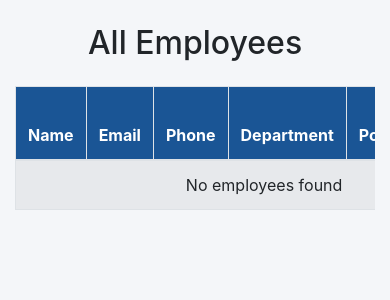
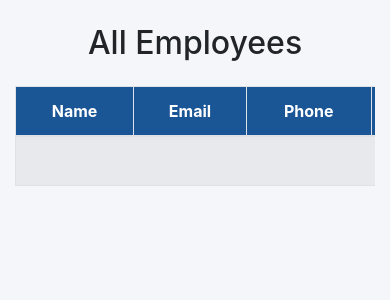
Before and after one commit to silpasaseendran/Office-Management-System, a Django app: page /employees/ in a window 390 px wide. Shown: the top 300 px of the page. Run offline with Django 5.2, Linux system fonts and the light colour scheme; data that the repository does not hold is empty; some libraries are stand-ins or nearby versions.

Commit message:
added employeelist responsive

```diff
--- a/officeapp/templates/employee_list.html
+++ b/officeapp/templates/employee_list.html
@@ -16,6 +16,25 @@
     background-color: #1a5595 !important;
     color: white !important;
 }
+table {
+    min-width: 900px;   /* prevent squeezing */
+}
+
+/* TEXT CONTROL */
+td, th {
+    white-space: nowrap;   /* avoid breaking small */
+}
+
+/* MOBILE SCROLL SMOOTH */
+.table-responsive {
+    overflow-x: auto;
+}
+td {
+    max-width: 200px;
+    overflow: hidden;
+    text-overflow: ellipsis;
+}
+
     </style>
 </head>
 <body>
```
